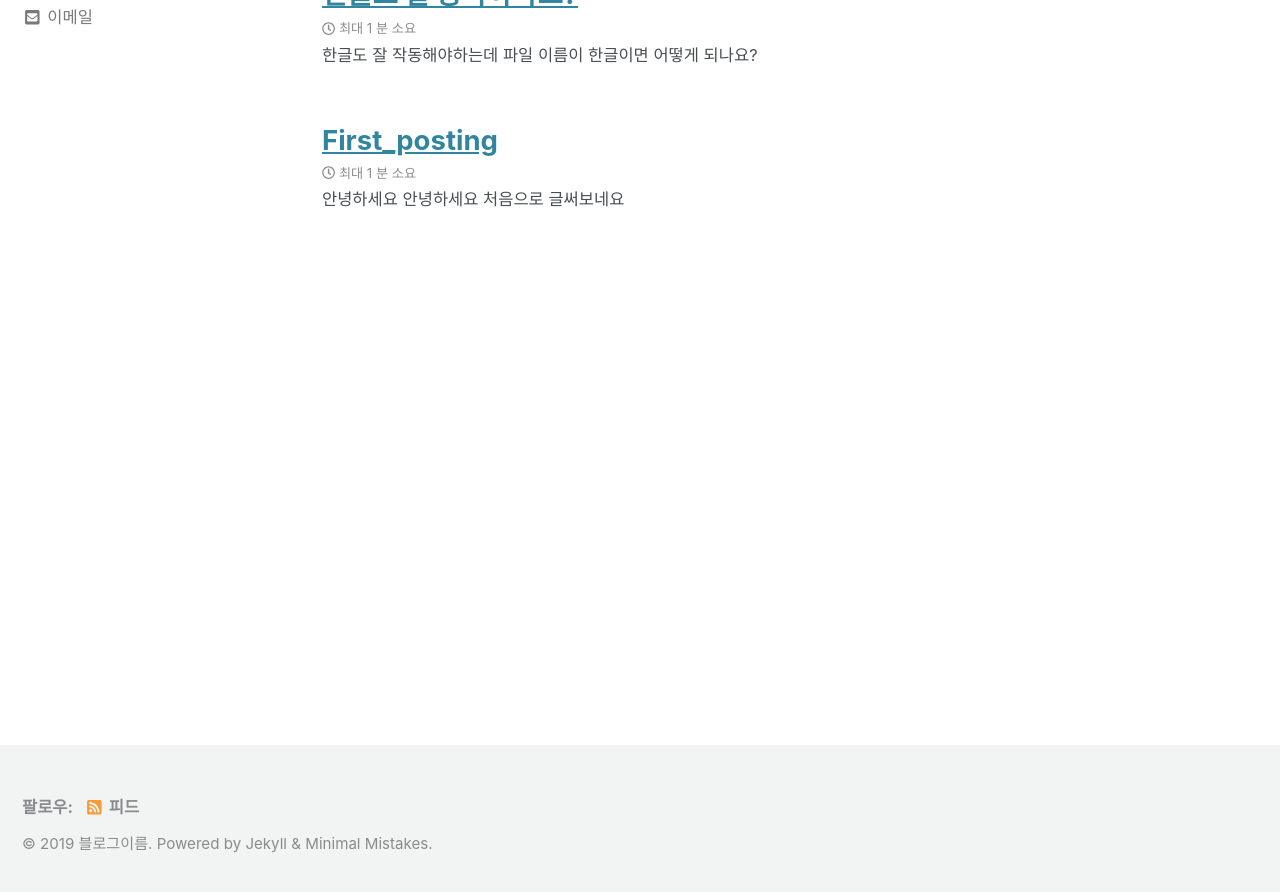
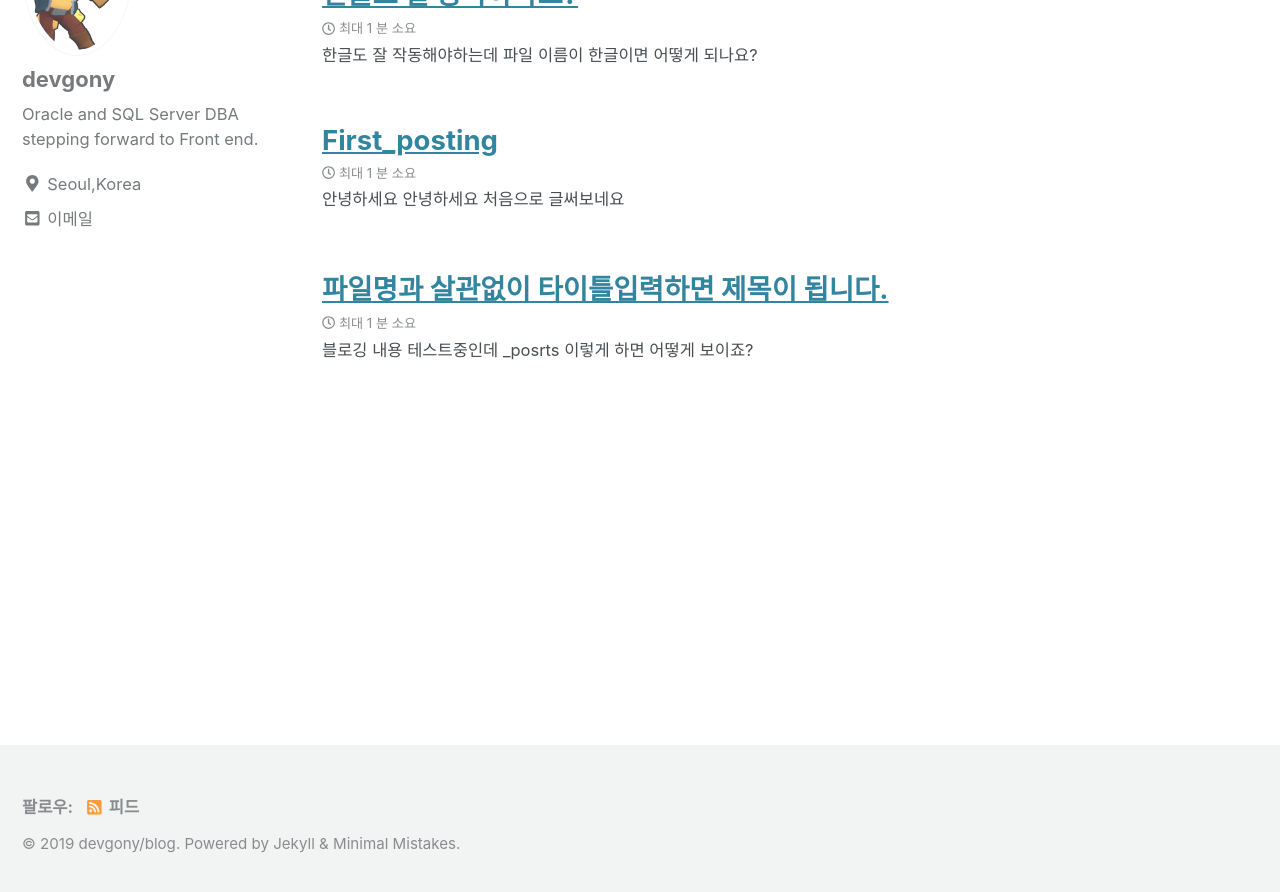
Before and after one commit to devgony/blog, a Jekyll site: the page built from index.html, in a window 1280 px wide and 900 px high, scrolled down 222 px. Shown: the top 892 px of the window. Built offline with Jekyll 4.4.1, drawn with Linux system fonts in a browser that asks for light colours; cached includes are drawn as plain includes; nearby versions of some CDN libraries; the list of posts is cut into pages by our own code; comment, search, counter and statistics services are not loaded; some of the changed text lies outside the part shown.

Commit message:
Fri Jun  7 22:04:52 KST 2019

````diff
--- a/_config.yml
+++ b/_config.yml
@@ -16,9 +16,9 @@ minimal_mistakes_skin    : "default" # "air", "aqua", "contrast", "dark", "dirt"
 
 # Site Settings
 locale                   : "ko-KR"
-title                    : "개발자 고니의 블로그"
-title_separator          : "-"
-name                     : "블로그이름"
+title                    : "Gony's DEVOPS"
+title_separator          : "|"
+name                     : "devgony/blog"
 description              : "고니의 놀라운 블로그입니다."
 url                      : "https://devgony.github.io" # the base hostname & protocol for your site e.g. "https://mmistakes.github.io"
 baseurl                  : "/blog" # the subpath of your site, e.g. "/blog"
@@ -107,8 +107,9 @@ analytics:
 # Site Author
 author:
   name             : "devgony"
-  avatar           : # path of avatar image, e.g. "/assets/images/bio-photo.jpg"
-  bio              : "I am an amazing person."
+  avatar           : "/assets/images/crow.png" # path of avatar image, e.g. "/assets/images/bio-photo.jpg"
+  bio              : "Oracle and SQL Server DBA"
+  bio2             : "stepping forward to Front end."
   location         : "Seoul,Korea"
   email            : "devgony@gmail.com"
   links:
--- a/_includes/author-profile.html
+++ b/_includes/author-profile.html
@@ -34,7 +34,8 @@
     {% endif %}
     {% if author.bio %}
       <p class="author__bio" itemprop="description">
-        {{ author.bio }}
+        {{ author.bio }}<br>
+        {{ author.bio2 }}
       </p>
     {% endif %}
   </div>
--- /dev/null
+++ b/_posts/2019-06-07-post_03.md
@@ -0,0 +1,24 @@
+---
+title: "파일명과 살관없이 타이틀입력하면 제목이 됩니다."
+date: 2018-06-07
+categories: jekyll
+---
+블로깅 내용  테스트중인데 `_posrts` 이렇게 하면 어떻게 보이죠?
+
+```python
+def print_hi(name):
+	print("hello", namne)
+print_hi('Tom')
+```
+
+```ruby
+puts "A"
+```
+
+```SQL
+select * from dba_tables;
+```
+
+Oracle MOS: [오라클 홈페이지]
+
+[오라클 홈페이지]: https://support.oracle.com/
````
Also changed, not shown: assets/images/crow.png (added).
